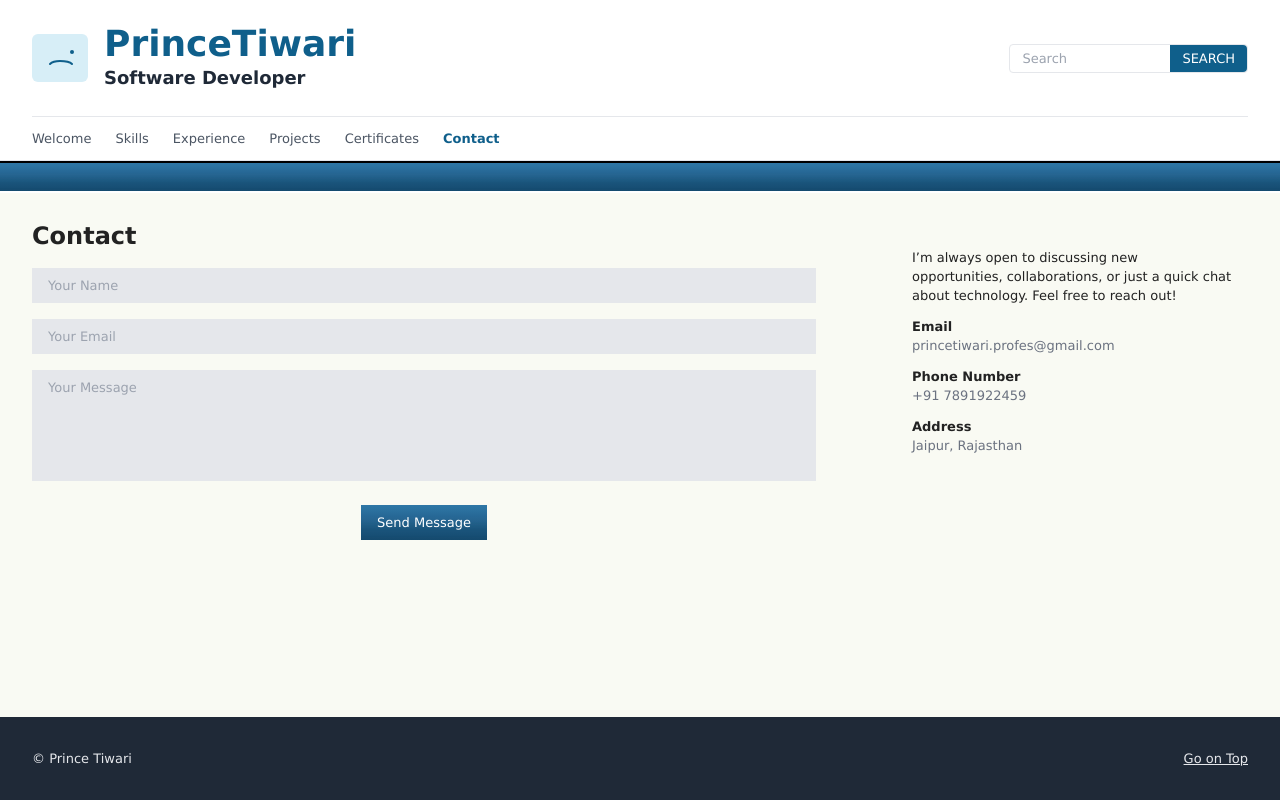
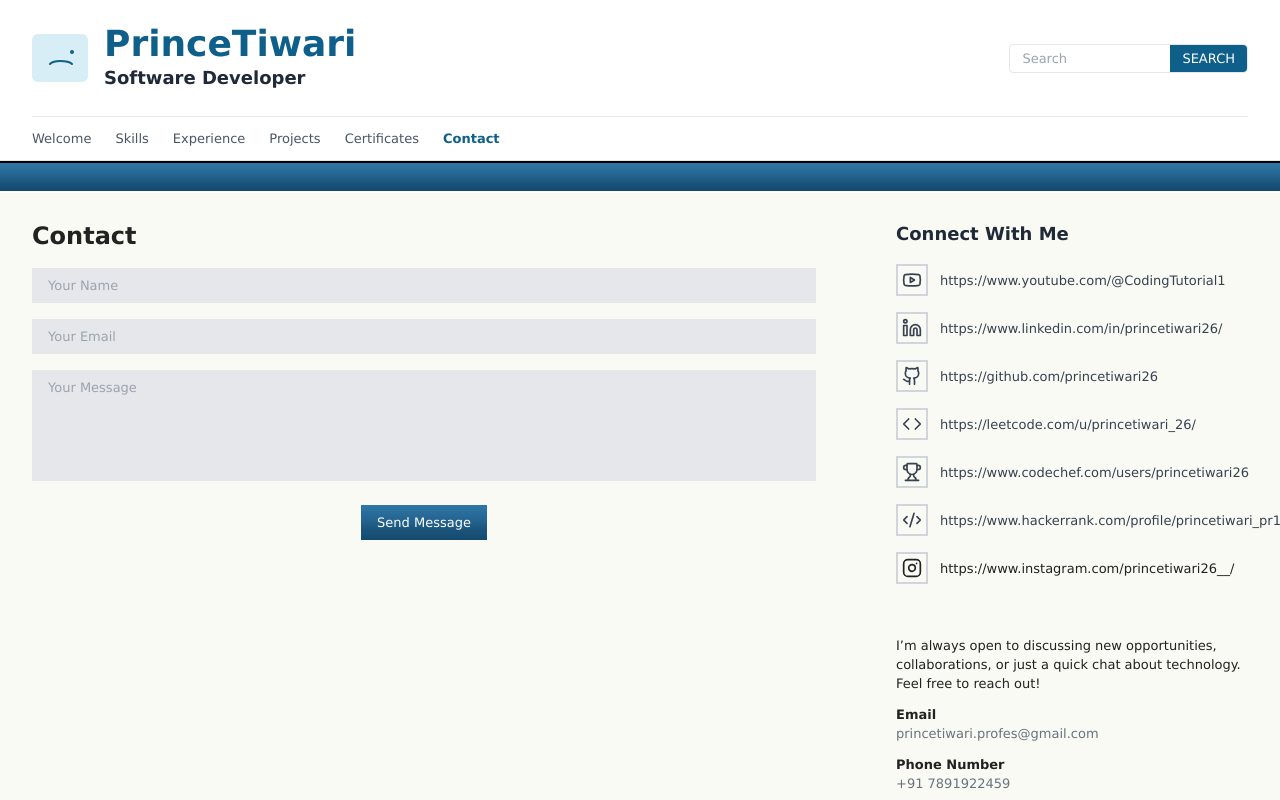
Before and after one commit to notforalluser/prince, a React (Vite) app: page /contact in a window 1280 px wide. Shown: the top 800 px of the page. Built offline with nearby package versions, Linux system fonts and the light colour scheme.

Commit message:
Portfolio
Added social media links to the contact page.

```diff
--- a/src/pages/Contact.jsx
+++ b/src/pages/Contact.jsx
@@ -1,6 +1,15 @@
 import React, { useRef, useState, useEffect } from "react";
 import { Mail, Phone, MapPin, CheckCircle, Loader2 } from "lucide-react";
 import emailjs from "emailjs-com";
+import {
+  Youtube,
+  Linkedin,
+  Github,
+  Instagram,
+  Code,
+  Code2,
+  Trophy,
+} from "lucide-react";
 
 function Contact() {
   const form = useRef();
@@ -60,18 +69,10 @@ function Contact() {
             <h1 className="text-2xl font-bold font-myriad">Contact</h1>
 
             <div className="space-y-2">
-              <div
-                id="contactus"
-                className="relative"
-              >
-
+              <div id="contactus" className="relative">
                 <div className="max-w-6xl mx-auto">
                   {/* Contact Form */}
-                  <form
-                    ref={form}
-                    onSubmit={sendEmail}
-                    className="space-y-6"
-                  >
+                  <form ref={form} onSubmit={sendEmail} className="space-y-6">
                     <div className="flex flex-col gap-4">
                       <input
                         name="name"
@@ -133,13 +134,127 @@ function Contact() {
                   </form>
                 </div>
               </div>
-
             </div>
           </div>
 
           {/* Sidebar */}
-          <aside className="space-y-6">
-            <div className="p-4">
+          <aside className="leading-loose">
+            {/* Social Links Section */}
+            <div className="mb-8">
+              <h3 className="font-semibold mb-4 text-gray-800 text-lg">
+                Connect With Me
+              </h3>
+
+              <div className="flex flex-col space-y-4">
+                {/* YouTube */}
+                <a
+                  href="https://www.youtube.com/@CodingTutorial1"
+                  target="_blank"
+                  rel="noopener noreferrer"
+                  className="flex items-center gap-3 text-gray-700 hover:text-red-600 transition"
+                >
+                  <div className="p-1 border-2 border-gray-300">
+                    <Youtube className="w-5 h-5" />
+                  </div>
+                  <span className="text-sm font-medium">
+                    https://www.youtube.com/@CodingTutorial1
+                  </span>
+                </a>
+
+                {/* LinkedIn */}
+                <a
+                  href="https://www.linkedin.com/in/princetiwari26/"
+                  target="_blank"
+                  rel="noopener noreferrer"
+                  className="flex items-center gap-3 text-gray-700 hover:text-blue-700 transition"
+                >
+                  <div className="p-1 border-2 border-gray-300">
+                    <Linkedin className="w-5 h-5" />
+                  </div>
+                  <span className="text-sm font-medium">
+                    https://www.linkedin.com/in/princetiwari26/
+                  </span>
+                </a>
+
+                {/* GitHub */}
+                <a
+                  href="https://github.com/princetiwari26"
+                  target="_blank"
+                  rel="noopener noreferrer"
+                  className="flex items-center gap-3 text-gray-700 hover:text-black transition"
+                >
+                  <div className="p-1 border-2 border-gray-300">
+                    <Github className="w-5 h-5" />
+                  </div>
+                  <span className="text-sm font-medium">
+                    https://github.com/princetiwari26
+                  </span>
+                </a>
+
+                {/* LeetCode */}
+                <a
+                  href="https://leetcode.com/u/princetiwari_26/"
+                  target="_blank"
+                  rel="noopener noreferrer"
+                  className="flex items-center gap-3 text-gray-700 hover:text-yellow-600 transition"
+                >
+                  <div className="p-1 border-2 border-gray-300">
+                    <Code className="w-5 h-5" />
+                  </div>
+                  <span className="text-sm font-medium">
+                    https://leetcode.com/u/princetiwari_26/
+                  </span>
+                </a>
+
+                {/* CodeChef */}
+                <a
+                  href="https://www.codechef.com/users/princetiwari26"
+                  target="_blank"
+                  rel="noopener noreferrer"
+                  className="flex items-center gap-3 text-gray-700 hover:text-orange-600 transition"
+                >
+                  <div className="p-1 border-2 border-gray-300">
+                    <Trophy className="w-5 h-5" />
+                  </div>
+                  <span className="text-sm font-medium">
+                    https://www.codechef.com/users/princetiwari26
+                  </span>
+                </a>
+
+                {/* HackerRank */}
+                <a
+                  href="https://www.hackerrank.com/profile/princetiwari_pr1"
+                  target="_blank"
+                  rel="noopener noreferrer"
+                  className="flex items-center gap-3 text-gray-700 hover:text-green-600 transition"
+                >
+                  <div className="p-1 border-2 border-gray-300">
+                    <Code2 className="w-5 h-5" />
+                  </div>
+                  <span className="text-sm font-medium">
+                    https://www.hackerrank.com/profile/princetiwari_pr1
+                  </span>
+                </a>
+
+                {/* Instagram */}
+                <a
+                  href="https://www.instagram.com/princetiwari26__/"
+                  target="_blank"
+                  rel="noopener noreferrer"
+                  className="flex items-center gap-3 hover:text-pink-600 transition"
+                >
+                  <div className="p-1 border-2 border-gray-300">
+                    <Instagram className="w-5 h-5" />
+                  </div>
+                  <span className="text-sm font-medium">
+                    https://www.instagram.com/princetiwari26__/
+                  </span>
+                </a>
+              </div>
+            </div>
+
+            {/* Existing Info Section */}
+            <div className="py-2">
               <div className="text-sm">
                 <div className="mt-3">
                   <p>I’m always open to discussing new opportunities,
```
